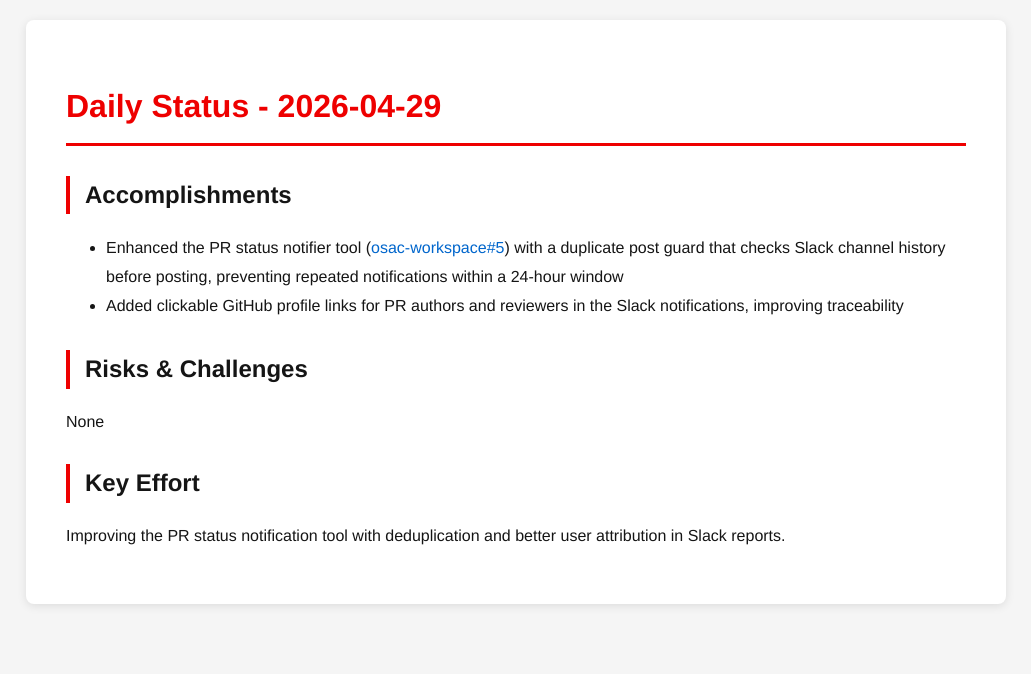
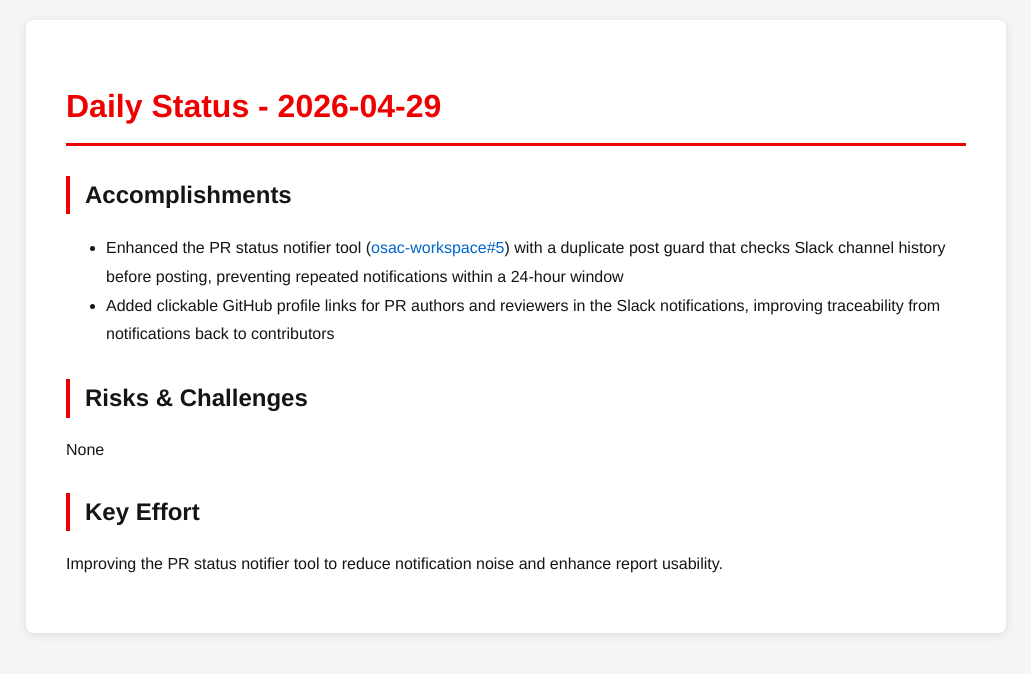
Before and after one commit to tzvatot/daily-status, a Jekyll site: the page built from 2026-04-29.md, in a window 1280 px wide. Shown: the top 674 px of the page, without its empty margins (124-1155 px from the left). Built offline with Jekyll 4.4.1, drawn with Linux system fonts in a browser that asks for light colours.

Commit message:
Daily status update - 2026-04-29

```diff
--- a/2026-04-29.md
+++ b/2026-04-29.md
@@ -8,10 +8,10 @@
 
 ## Accomplishments
 - Enhanced the PR status notifier tool ([osac-workspace#5](https://github.com/osac-project/osac-workspace/pull/5)) with a duplicate post guard that checks Slack channel history before posting, preventing repeated notifications within a 24-hour window
-- Added clickable GitHub profile links for PR authors and reviewers in the Slack notifications, improving traceability
+- Added clickable GitHub profile links for PR authors and reviewers in the Slack notifications, improving traceability from notifications back to contributors
 
 ## Risks & Challenges
 None
 
 ## Key Effort
-Improving the PR status notification tool with deduplication and better user attribution in Slack reports.
+Improving the PR status notifier tool to reduce notification noise and enhance report usability.
```
